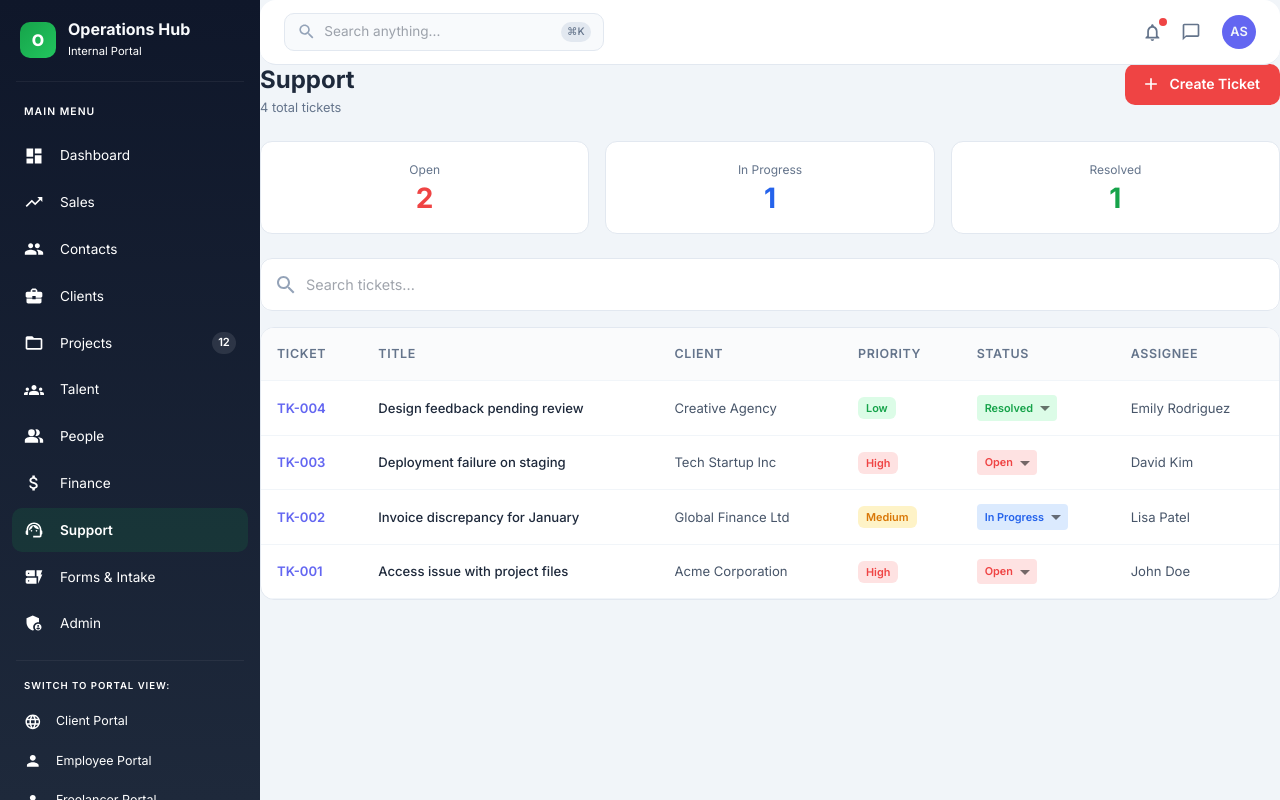
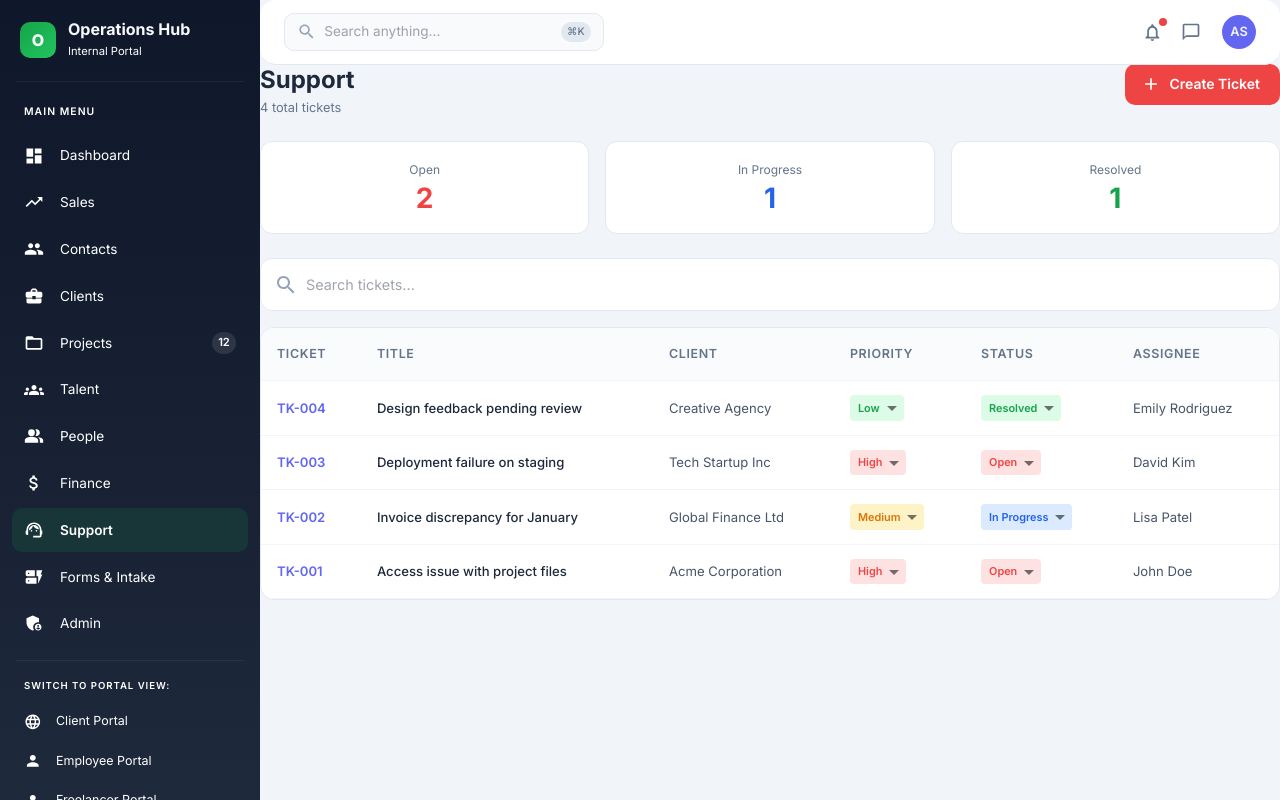
Before and after one commit to ankitsingh711/atcon-global, a Next.js app: page /support in a window 1280 px wide. Built offline with nearby package versions, Linux system fonts and the light colour scheme.

Commit message:
implemented-more-feature

```diff
--- a/src/app/api/support/[id]/route.ts
+++ b/src/app/api/support/[id]/route.ts
@@ -12,10 +12,10 @@ export async function PUT(request: NextRequest, { params }: { params: Promise<{
         }
 
         const body = await request.json();
-        const { status } = body;
+        const { status, priority } = body;
 
-        if (!status) {
-            return NextResponse.json({ success: false, error: 'Status is required' }, { status: 400 });
+        if (!status && !priority) {
+            return NextResponse.json({ success: false, error: 'Status or Priority is required' }, { status: 400 });
         }
 
         const store = getStore();
@@ -25,7 +25,9 @@ export async function PUT(request: NextRequest, { params }: { params: Promise<{
             return NextResponse.json({ success: false, error: 'Ticket not found' }, { status: 404 });
         }
 
-        ticket.status = status;
+        if (status) ticket.status = status;
+        if (priority) ticket.priority = priority;
+
         touchRecord(ticket);
 
         return NextResponse.json({ success: true, data: ticket }, { status: 200 });
--- a/src/app/support/page.tsx
+++ b/src/app/support/page.tsx
@@ -46,6 +46,25 @@ export default function SupportPage() {
         }
     };
 
+    const handlePriorityChange = async (id: string, newPriority: string) => {
+        try {
+            const res = await fetch(`/api/support/${id}`, {
+                method: 'PUT',
+                headers: { 'Content-Type': 'application/json' },
+                body: JSON.stringify({ priority: newPriority }),
+            });
+            const json = await res.json();
+            if (json.success) {
+                setSnackbar({ open: true, message: 'Ticket priority updated!', severity: 'success' });
+                fetchTickets();
+            } else {
+                setSnackbar({ open: true, message: json.error || 'Failed to update ticket.', severity: 'error' });
+            }
+        } catch (error) {
+            setSnackbar({ open: true, message: 'An error occurred.', severity: 'error' });
+        }
+    };
+
     useEffect(() => { fetchTickets(); }, [fetchTickets]);
 
     const handleCreate = async () => {
@@ -84,7 +103,26 @@ export default function SupportPage() {
                             <TableCell sx={{ fontWeight: 600, color: '#6366F1', fontSize: '0.82rem' }}>{t.ticketId}</TableCell>
                             <TableCell sx={{ fontWeight: 500, fontSize: '0.82rem' }}>{t.title}</TableCell>
                             <TableCell sx={{ color: '#475569', fontSize: '0.82rem' }}>{t.client}</TableCell>
-                            <TableCell><Chip label={t.priority} size="small" sx={{ bgcolor: (pst[t.priority] || pst['Medium']).bg, color: (pst[t.priority] || pst['Medium']).text, fontWeight: 600, fontSize: '0.68rem', height: 22 }} /></TableCell>
+                            <TableCell>
+                                <TextField
+                                    select
+                                    size="small"
+                                    value={t.priority}
+                                    onChange={(e) => handlePriorityChange(t._id, e.target.value)}
+                                    variant="standard"
+                                    InputProps={{ disableUnderline: true }}
+                                    sx={{
+                                        '& .MuiSelect-select': {
+                                            py: 0.3, px: 1, borderRadius: '4px',
+                                            bgcolor: (pst[t.priority] || pst['Medium']).bg,
+                                            color: (pst[t.priority] || pst['Medium']).text,
+                                            fontWeight: 600, fontSize: '0.68rem',
+                                        }
+                                    }}
+                                >
+                                    {['High', 'Medium', 'Low'].map(s => <MenuItem key={s} value={s} sx={{ fontSize: '0.8rem' }}>{s}</MenuItem>)}
+                                </TextField>
+                            </TableCell>
                             <TableCell>
                                 <TextField
                                     select
```
